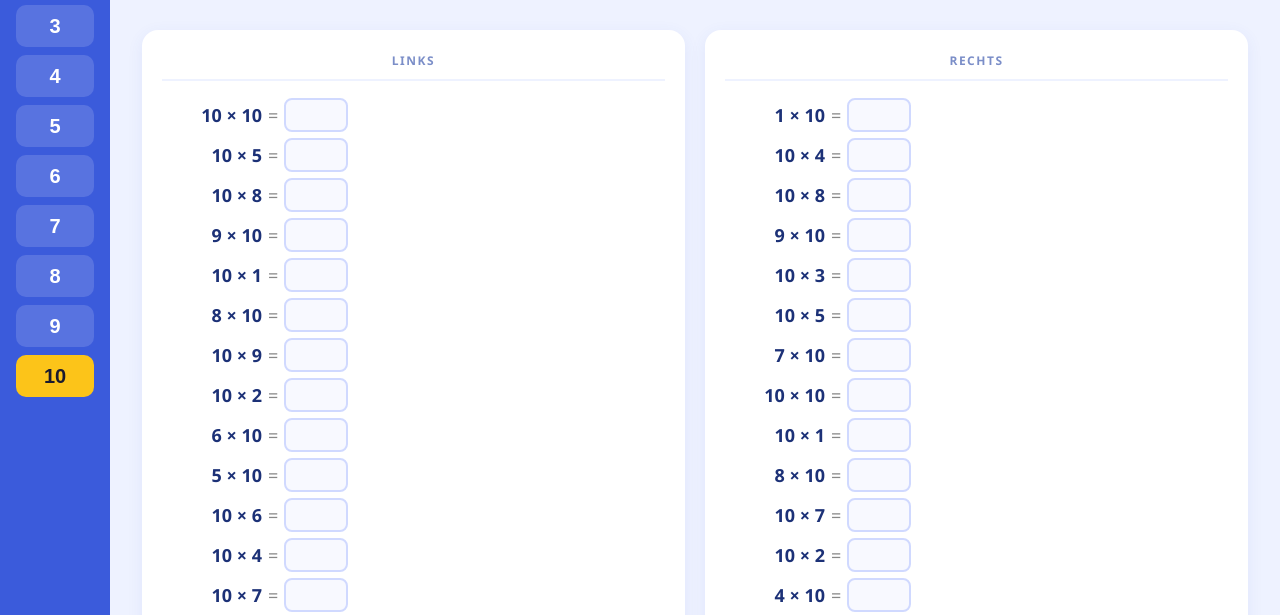
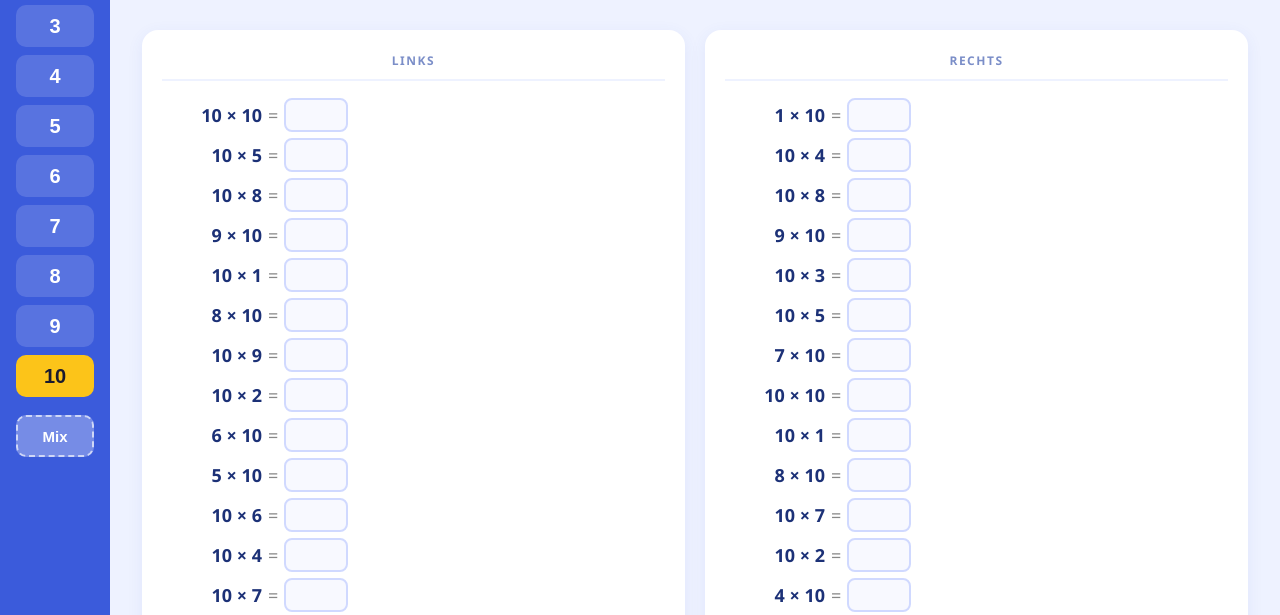
Before and after one commit to kopitiful/tafels, a plain HTML site: page index.html in a window 1280 px wide. Both pictures are taken after a click on the button "10". Shown: the part 150-765 px from the top of the page. Drawn offline with Linux system fonts and the light colour scheme.

Commit message:
Add Mix mode: mixed tables combined with full tafel van 10
Co-Authored-By: Claude Sonnet 5 <noreply@anthropic.com>

```diff
--- a/index.html
+++ b/index.html
@@ -51,6 +51,14 @@
 
     .tafel-btn:hover { background: rgba(255,255,255,0.28); transform: scale(1.04); }
     .tafel-btn.active { background: #fcc419; color: #1a1a2e; }
+
+    .mixed-btn {
+      margin-top: 10px;
+      background: rgba(255,255,255,0.3);
+      border: 2px dashed rgba(255,255,255,0.65);
+      font-size: 15px;
+    }
+    .mixed-btn.active { background: #fcc419; color: #1a1a2e; border-color: #fcc419; }
 
     /* ── Main ── */
     .main {
@@ -401,6 +409,13 @@
     sidebarBtns.appendChild(btn);
   }
 
+  const mixedBtn = document.createElement('button');
+  mixedBtn.className = 'tafel-btn mixed-btn';
+  mixedBtn.textContent = 'Mix';
+  mixedBtn.dataset.n = 'mixed';
+  mixedBtn.onclick = () => selectTable('mixed');
+  sidebarBtns.appendChild(mixedBtn);
+
   function selectTable(n) {
     setMicActive(false);
     clearInterval(timerInterval);
@@ -409,23 +424,41 @@
     currentTable = n;
 
     document.querySelectorAll('.tafel-btn').forEach(b =>
-      b.classList.toggle('active', +b.dataset.n === n)
+      b.classList.toggle('active', String(b.dataset.n) === String(n))
     );
-    document.getElementById('page-title').textContent = `Tafel van ${n}`;
+    document.getElementById('page-title').textContent =
+      n === 'mixed' ? 'Mix: alle tafels + tafel van 10' : `Tafel van ${n}`;
     const timerEl = document.getElementById('timer');
     timerEl.textContent = '2:00';
     timerEl.classList.remove('warning');
 
-    // pool: all n×T and T×n for n=1..10
-    const pool = [];
-    for (let i = 1; i <= 10; i++) pool.push([n, i]);
-    for (let i = 1; i <= 10; i++) pool.push([i, n]);
+    const pool = buildPool(n);
 
     // both columns independently shuffled
     const left  = [...pool].sort(() => Math.random() - 0.5);
     const right = [...pool].sort(() => Math.random() - 0.5);
 
     renderProblems(left, right);
+  }
+
+  function buildPool(n) {
+    if (n === 'mixed') {
+      const pool = [];
+      // alle 10er zahlen: de volledige tafel van 10
+      for (let i = 1; i <= 10; i++) pool.push([10, i]);
+      // aangevuld met willekeurige opgaven uit de andere tafels
+      for (let i = 0; i < 10; i++) {
+        const t = Math.floor(Math.random() * 9) + 1; // 1..9
+        const f = Math.floor(Math.random() * 10) + 1; // 1..10
+        pool.push(Math.random() < 0.5 ? [t, f] : [f, t]);
+      }
+      return pool;
+    }
+    // pool: all n×i and i×n for i=1..10
+    const pool = [];
+    for (let i = 1; i <= 10; i++) pool.push([n, i]);
+    for (let i = 1; i <= 10; i++) pool.push([i, n]);
+    return pool;
   }
 
   function renderProblems(left, right) {
```
